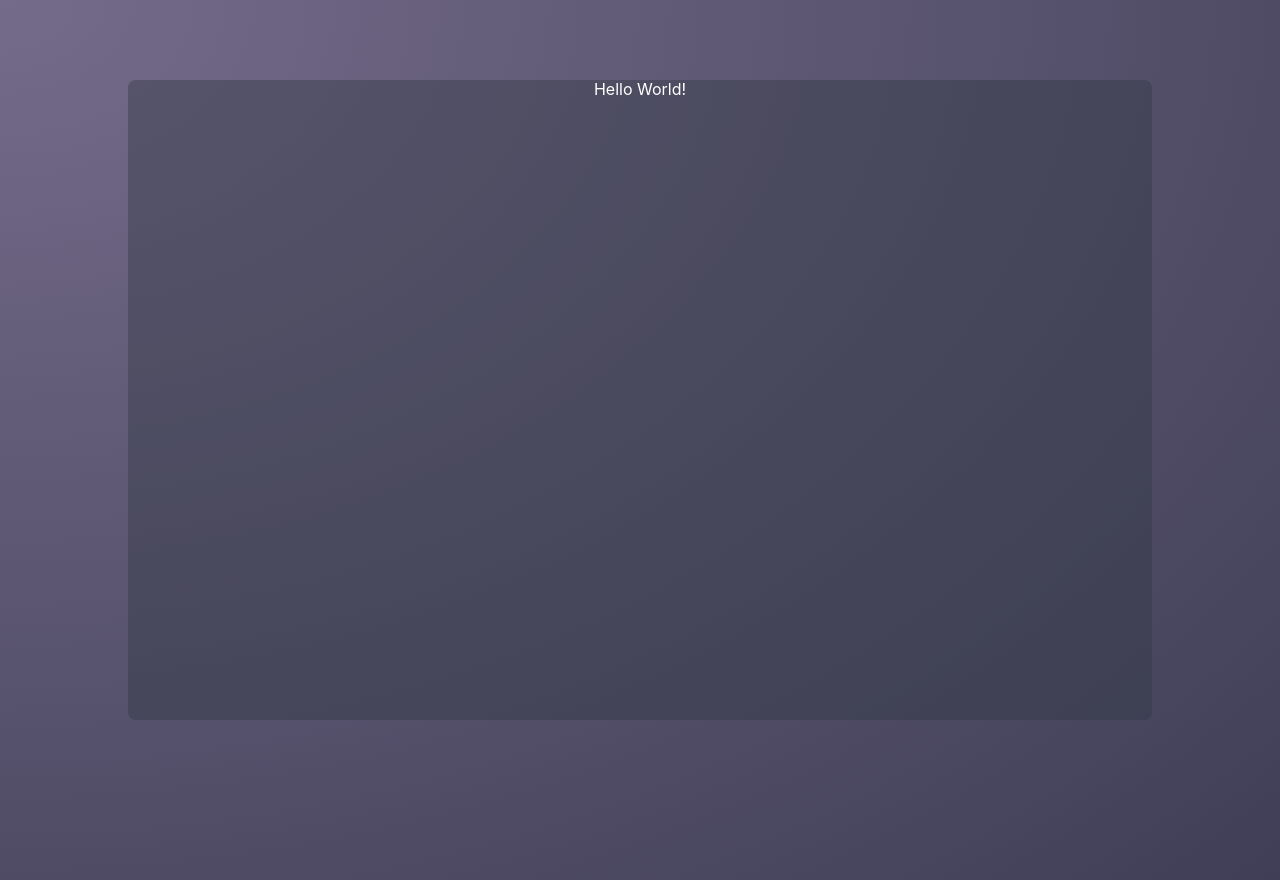
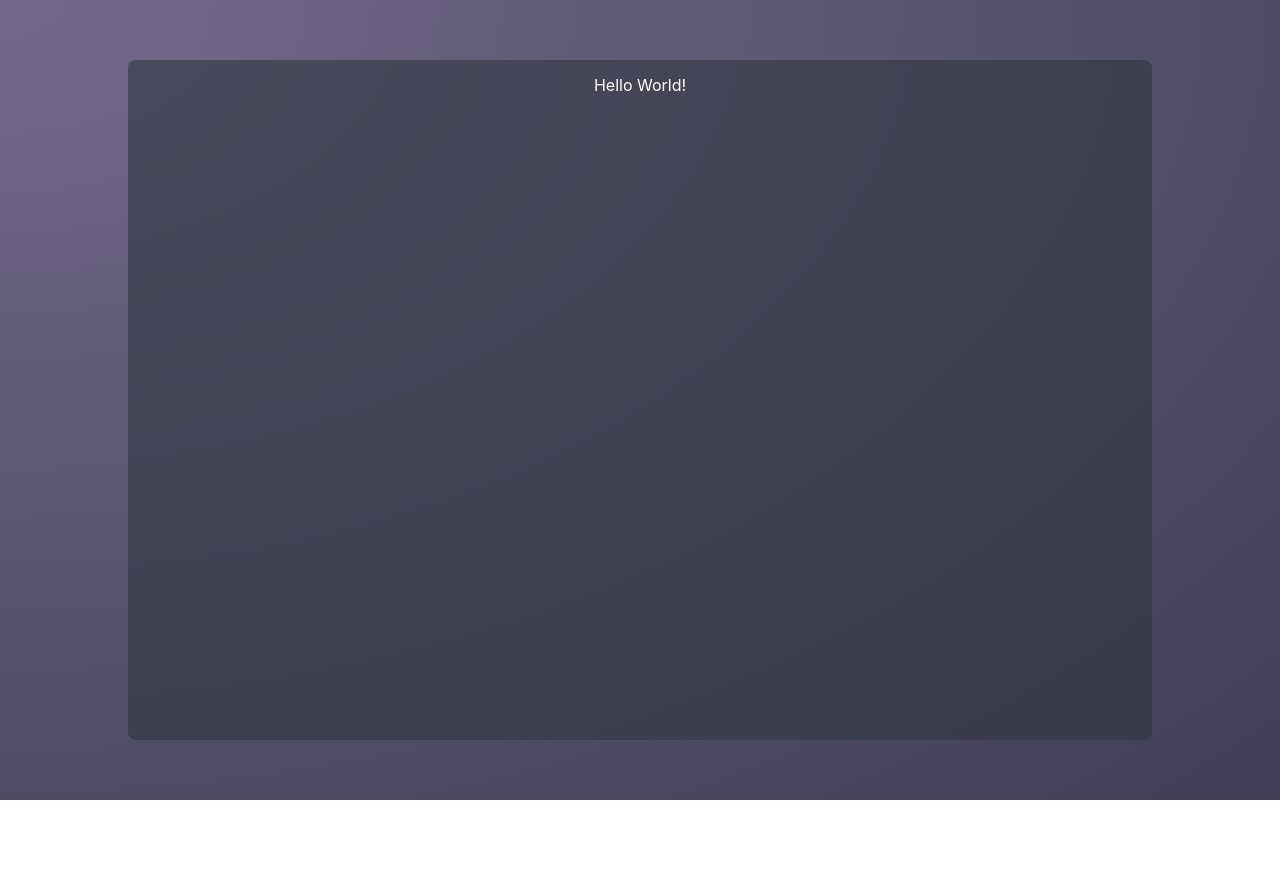
Before and after one commit to myersjo/EcoPi, a React (Create React App) app in the folder Dashboard/react-dashboard/: page / in a window 1280 px wide. After the commit the page ends 800 px from the top, so only its background shows below. Built offline with nearby package versions, Linux system fonts and the light colour scheme.

Commit message:
Centered dashboard

```diff
--- a/Dashboard/react-dashboard/src/components/app/App.scss
+++ b/Dashboard/react-dashboard/src/components/app/App.scss
@@ -1,8 +1,8 @@
 .App {
   position: relative;
   text-align: center;
-  width: 100%;
-  height: 100%;
+  width: 100vw;
+  height: 100vh;
 }
 
 .App-link {
--- a/Dashboard/react-dashboard/src/components/dashboard/Dashboard.scss
+++ b/Dashboard/react-dashboard/src/components/dashboard/Dashboard.scss
@@ -2,9 +2,15 @@
 
 .Dashboard {
   width: 80vw;
-  height: 80vh;
+  height: 85vh;
   margin: auto;
-  margin-top: 5em;
+
+  //Center vertically
+  position: absolute;
+  top: 50%;
+  left: 50%;
+  -ms-transform: translate(-50%, -50%);
+  transform: translate(-50%, -50%);
   border-radius: 0.5em;
-  background: rgba(49, 55, 67, 0.4); //No variable as color used once
+  background: rgba(49, 55, 67, 0.6); //No variable as color used once
 }
```
